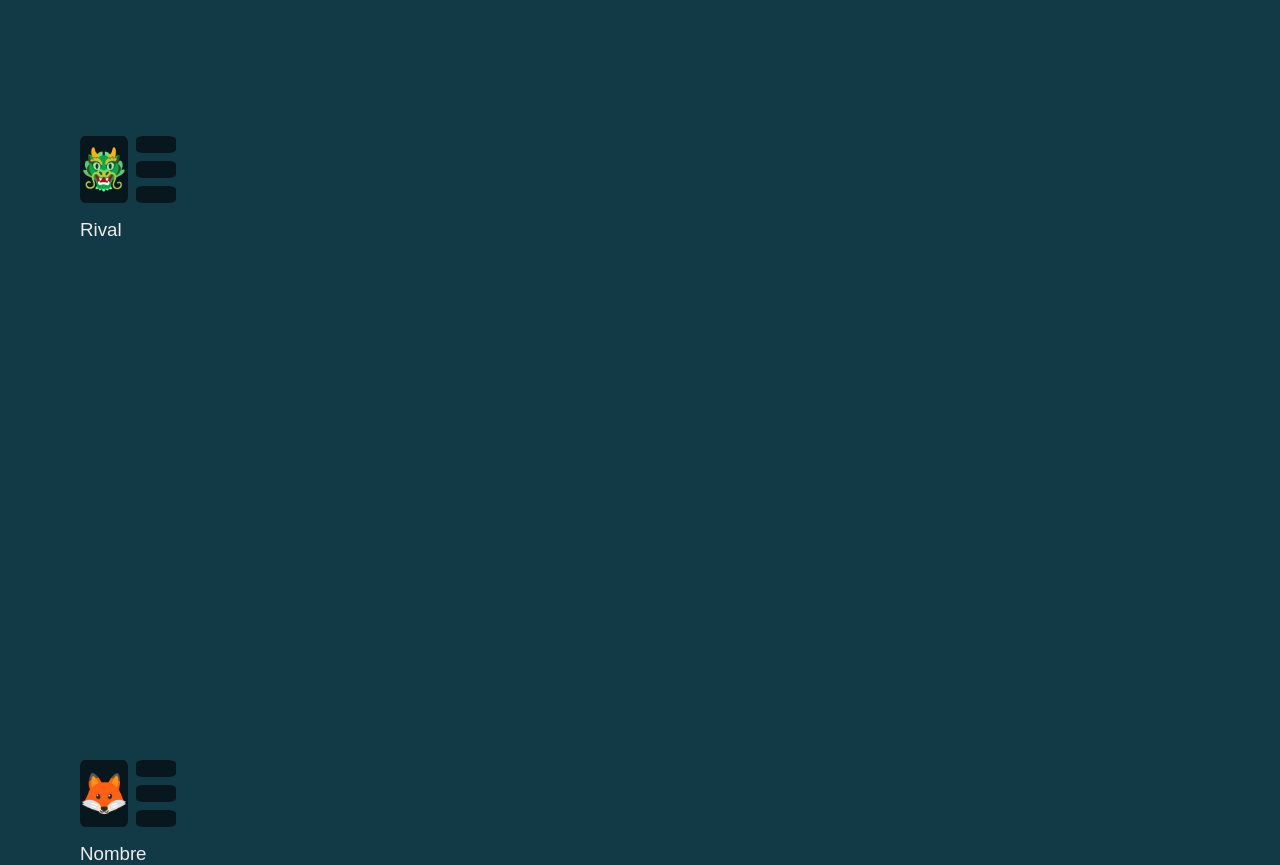
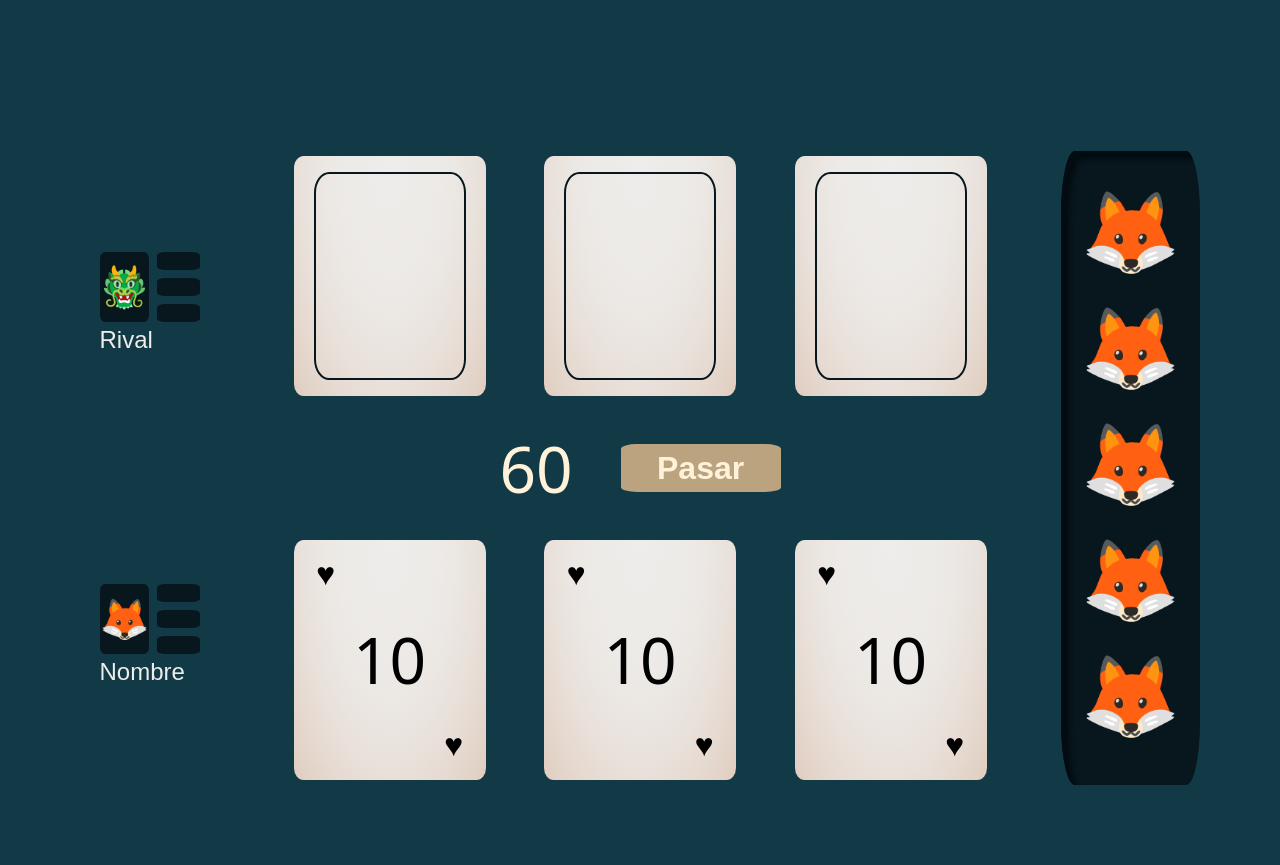
Before and after one commit to DanielDAJJ/proyectoFinalDanielJaimes, a plain HTML site: page index.html in a window 1280 px wide. Shown: the part 600-1465 px from the top of the page. After the commit the page ends 1400 px from the top, so only its background shows below. Drawn offline with Linux system fonts and the light colour scheme; a web font is replaced by a local one.

Commit message:
Se termina la visual del tablero de juego, se comienza con la sección para comparar las cartas de los jugadores

```diff
--- a/css/style.css
+++ b/css/style.css
@@ -28,6 +28,20 @@ body{
     gap: 0.5em;
     justify-items: center;
     align-items: center;
+}
+.card_Rival{
+    background:radial-gradient(ellipse at top,  #EEEDEB, 75%, #E0CCBE);
+    width: 12em;
+    height: 15em;
+    position: relative;
+    border-radius: 5%;
+    padding: 1em 1.25em;
+}
+.card_RivalBorder{
+    width: 10em;
+    height: 13em;
+    border: solid 0.15em #07171d;
+    border-radius: 10%;
 }
 .cardSim{
     font-size: 2em;
@@ -62,14 +76,14 @@ body{
 }
 @keyframes border {
     0% {
-        border-top: solid 0.25em #BCA37F;
-        border-right: solid 0.25em #BCA37F;
-        border-bottom: solid 0.25em #BCA37F;
-        border-left: solid 0.25em #BCA37F;
+        border-top: solid 0.35em #BCA37F;
+        border-right: solid 0.35em #BCA37F;
+        border-bottom: solid 0.35em #BCA37F;
+        border-left: solid 0.35em #BCA37F;
         transition-property: border-top, border-right, border-bottom, border-left;
         transition-duration: 30%;
     }
-    1%, 25%{
+    10%, 25%{
         border-top: solid 0 #BCA37F;
     }
     26%, 50%{
@@ -214,13 +228,15 @@ body{
 
 .tablero{
     width: 100%;
-    height: 90dvh;
+    height: auto;
     display: grid;
     grid-template-areas:
     "tablero1 tablero2 tablero2 tablero2 tablero2 tablero2 tablero2 tablero3"
     "tablero1 tablero2 tablero2 tablero2 tablero2 tablero2 tablero2 tablero3"
     "tablero1 tablero2 tablero2 tablero2 tablero2 tablero2 tablero2 tablero3";
     gap: 1em;
+    justify-items: center;
+    align-content: center;
 }
 .tablero1{
     grid-area: tablero1;
@@ -228,14 +244,15 @@ body{
     flex-direction: column;
     width: 100%;
     height: 100%;
-    justify-content: space-between;
+    justify-content: space-around;
+    align-items: center;
 }
 .tablero1_Avatar1{
-    width: 6em;
-    height: 6em;
+    width: 6.25em;
+    height: 6.25em;
     display: flex;
     flex-direction: column;
-    gap: 1em;
+    gap: 0.25em;
 }
 .avatar{
     width: 100%;
@@ -270,16 +287,87 @@ body{
     border-radius: 20%;
 }
 .tablero1_Avatar1 h3{
+    width: 100%;
+    height: 30%;
     color: #EEEDEB;
     font-weight: 300;
+    font-size: 1.5em;
 }
 .tablero2{
     grid-area: tablero2;
     width: 100%;
     height: 100%;
+    display: flex;
+    flex-direction: column;
+}
+.tablero2_cartasRival, .tablero2_cartasJugador{
+    display: flex;
+    justify-content: space-evenly;
+    align-items: center;
+    width: 100%;
+    height: auto;
+    padding: 2.5% 0;
+}
+.tablero2_temporizador{
+    width: 100%;
+    height: auto;
+    display: flex;
+    justify-content: center;
+    align-items: center;
+    padding: 0.5em 0;
+    gap: 3em;
+}
+.tablero2_temporizadorTiempo{
+    font-family: "Bokor", system-ui;
+    font-weight: 400;
+    font-style: normal;
+    font-size: 4em;
+    color: #FFF2D8;
+    justify-self: center;
+}
+.tablero2_temporizadorPasar{
+    width: 5em;
+    font-size: 2em;
+    height: 1.5em;
+    font-weight: 600;
+    background-color: #BCA37F;
+    border: none;
+    border-radius: 10%;
+    color: #FFF2D8;
+    cursor: pointer;
+    &:hover{
+        color: #BCA37F;
+        background-color: #FFF2D8;
+        transition: all 0.35s ease-in-out;
+    }
 }
 .tablero3{
+    display: flex;
     grid-area: tablero3;
     width: 100%;
     height: 100%;
+    align-items: center;
 }
+.tablero3_historial{
+    width: 100%;
+    height: auto;
+    padding: 25% 0;
+    display: flex;
+    flex-direction: column;
+    gap: 1em;
+    align-items: center;
+    justify-content: space-around;
+    background: #07171d;
+    box-shadow: inset  0.5em 0.5em 5px #030c10;
+    border-radius: 10%;
+}
+.tablero3_historialJugada{
+    width: 6.25em;
+    height: 6.25em;
+    display: flex;
+    justify-content: center;
+    p{
+        font-size: 5em;
+        text-align: center;
+    }
+}
--- a/index.html
+++ b/index.html
@@ -53,8 +53,59 @@
                 <h3>Nombre</h3>
             </div>
         </div>
-        <div class="tablero2"></div>
-        <div class="tablero3"></div>
+        <div class="tablero2">
+            <div class="tablero2_cartasRival">
+                <div class="card_Rival">
+                    <div class="card_RivalBorder"></div>
+                </div>
+                <div class="card_Rival">
+                    <div class="card_RivalBorder"></div>
+                </div>
+                <div class="card_Rival">
+                    <div class="card_RivalBorder"></div>
+                </div>
+            </div>
+            <div class="tablero2_temporizador">
+                <span class="tablero2_temporizadorTiempo">60</span>
+                <button class="tablero2_temporizadorPasar">Pasar</button>
+            </div>
+            <div class="tablero2_cartasJugador">
+                <div class="card">
+                    <p class="cardSim">♥</p>
+                    <p class="cardTXT">10</p>
+                    <p class="cardSim">♥</p>
+                </div>
+                <div class="card">
+                    <p class="cardSim">♥</p>
+                    <p class="cardTXT">10</p>
+                    <p class="cardSim">♥</p>
+                </div>
+                <div class="card">
+                    <p class="cardSim">♥</p>
+                    <p class="cardTXT">10</p>
+                    <p class="cardSim">♥</p>
+                </div>
+            </div>
+        </div>
+        <div class="tablero3">
+            <div class="tablero3_historial">
+                <div class="tablero3_historialJugada">
+                    <p>🦊</p>
+                </div>
+                <div class="tablero3_historialJugada">
+                    <p>🦊</p>
+                </div>
+                <div class="tablero3_historialJugada">
+                    <p>🦊</p>
+                </div>
+                <div class="tablero3_historialJugada">
+                    <p>🦊</p>
+                </div>
+                <div class="tablero3_historialJugada">
+                    <p>🦊</p>
+                </div>
+            </div>
+        </div>
     </section>
 </body>
 </html>
--- a/js/app.js
+++ b/js/app.js
@@ -2,8 +2,8 @@
 Lista de tareas
 ► Generar una pantalla de inicio✔
 ► Una transición entre la pantalla y el juego
-    → Sección para mostrar la reglas del juego
-► Diseñar la visual del juego
+    → Sección para mostrar la reglas del juego✔
+► Diseñar la visual del juego✔
 ► Crear la función de generar cartas en el DOM
     → Generar la mano del jugador
     → Generar la mano del Rival
```
